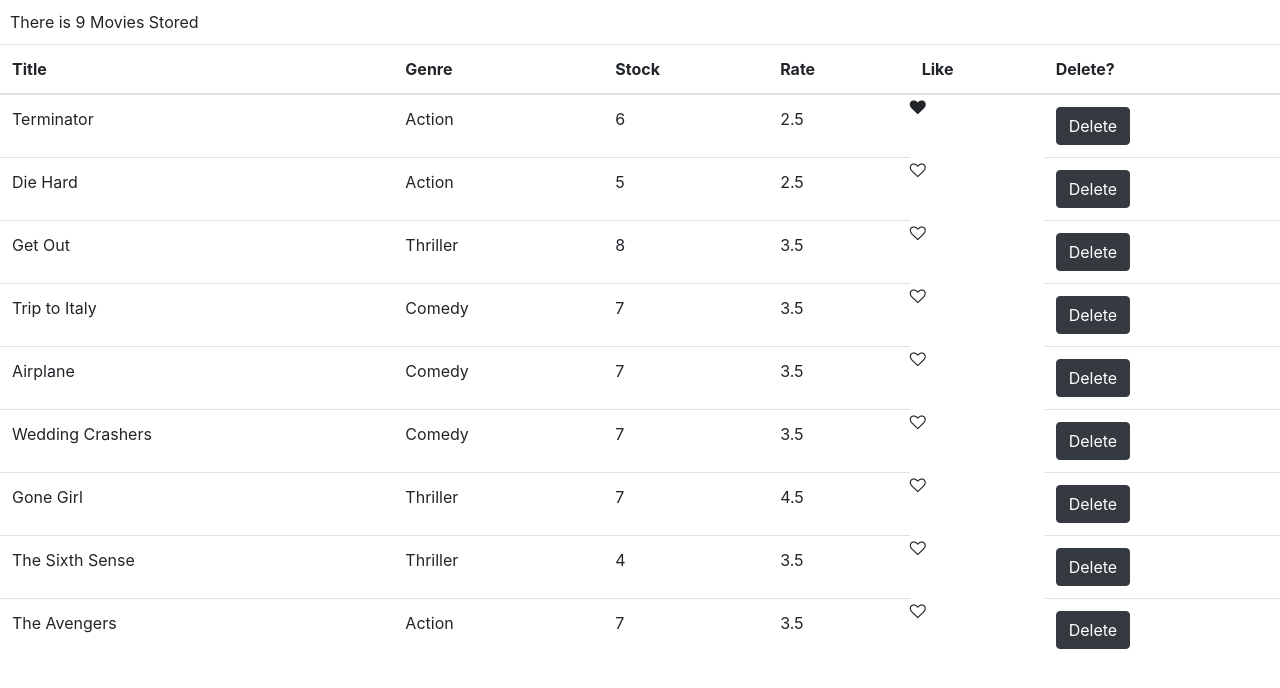
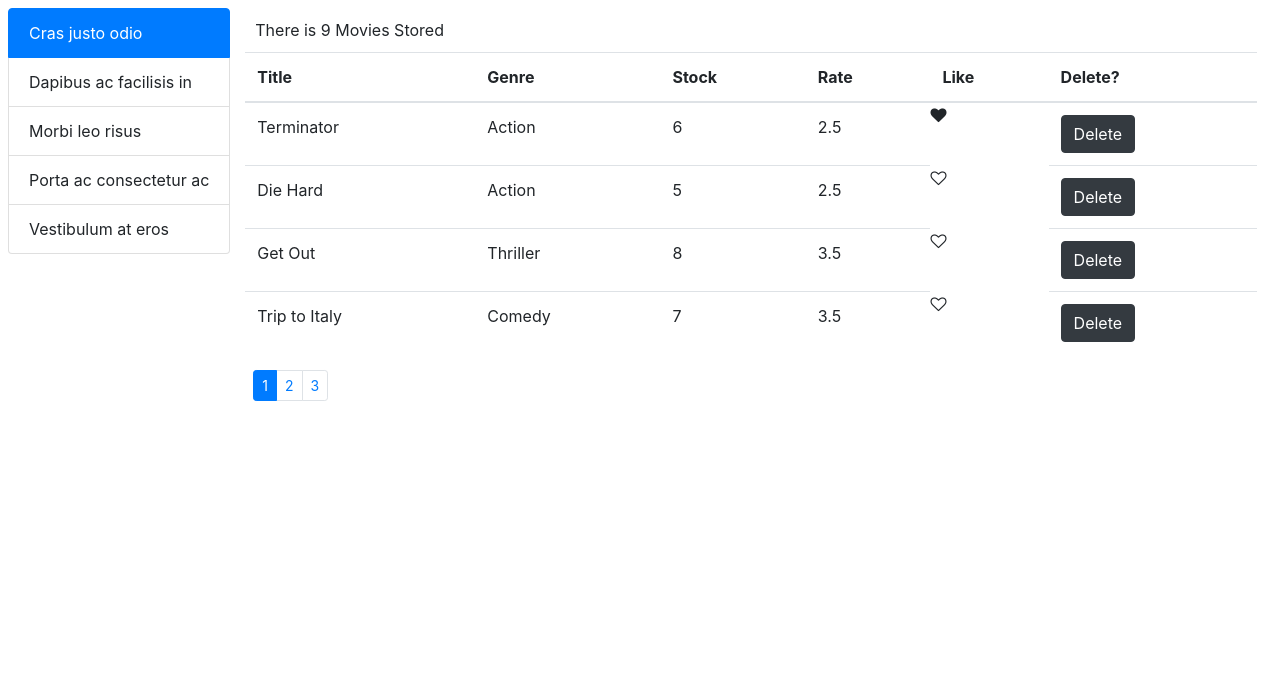
Before and after one commit to MohamedWSalah/Vidly-Frontend-ReactJS, a React (Create React App) app: page / in a window 1280 px wide. Shown: the top 688 px of the page. Built offline with nearby package versions, Linux system fonts and the light colour scheme.

Commit message:
Pagination

```diff
--- a/package.json
+++ b/package.json
@@ -11,6 +11,8 @@
     "@testing-library/user-event": "^7.2.1",
     "bootstrap": "^4.5.2",
     "font-awesome": "^4.7.0",
+    "lodash": "^4.17.10",
+    "prop-types": "^15.6.2",
     "react": "^16.13.1",
     "react-dom": "^16.13.1",
     "react-json-table": "^0.1.1",
--- a/src/components/common/like.jsx
+++ b/src/components/common/like.jsx
@@ -1,8 +1,11 @@
 import React, { Component } from "react";
 
 class like extends Component {
+  state = {
+    classes: "fa fa-heart",
+  };
   render() {
-    let classes = "fa fa-heart";
+    let classes = this.state.classes;
     if (!this.props.liked) classes += "-o";
 
     return (
@@ -10,9 +13,21 @@
         className={classes}
         onClick={this.props.onClick}
         style={{ cursor: "pointer" }}
+        onMouseEnter={this.onMouseEnter}
+        onMouseLeave={this.onMouseLeave}
       ></i>
     );
   }
+
+  onMouseEnter = () => {
+    const c = (this.state.classes = "fa fa-heart -o");
+    this.setState({ c });
+  };
+
+  onMouseLeave = () => {
+    const c = (this.state.classes = "fa fa-heart");
+    this.setState({ c });
+  };
 }
 
 export default like;
--- /dev/null
+++ b/src/components/common/pagination.jsx
@@ -0,0 +1,41 @@
+import React from "react";
+import _ from "lodash";
+import PropTypes from "prop-types";
+
+const Pagination = (props) => {
+  const { itemsCount, pageSize, onPageChange, currentPage } = props;
+
+  const pagesCount = Math.ceil(itemsCount / pageSize);
+  if (pagesCount === 1) return null;
+  const pages = _.range(1, pagesCount + 1);
+
+  return (
+    <nav aria-label="...">
+      <ul className="pagination pagination-sm m-2">
+        {pages.map((page) => (
+          <li
+            key={page}
+            className={page === currentPage ? "page-item active" : "page-item"}
+          >
+            <span
+              className="page-link"
+              style={{ cursor: "pointer" }}
+              onClick={() => onPageChange(page)}
+            >
+              {page}
+              <span className="sr-only">(current)</span>
+            </span>
+          </li>
+        ))}
+      </ul>
+    </nav>
+  );
+};
+
+Pagination.propTypes = {
+  itemsCount: PropTypes.number.isRequired,
+  pageSize: PropTypes.number.isRequired,
+  onPageChange: PropTypes.func.isRequired,
+  currentPage: PropTypes.number.isRequired,
+};
+export default Pagination;
--- /dev/null
+++ b/src/components/genreList.jsx
@@ -0,0 +1,20 @@
+import React, { Component } from "react";
+
+class GenreList extends Component {
+  state = {};
+  render() {
+    return (
+      <React.Fragment>
+        <ul class="list-group">
+          <li class="list-group-item active">Cras justo odio</li>
+          <li class="list-group-item">Dapibus ac facilisis in</li>
+          <li class="list-group-item">Morbi leo risus</li>
+          <li class="list-group-item">Porta ac consectetur ac</li>
+          <li class="list-group-item">Vestibulum at eros</li>
+        </ul>
+      </React.Fragment>
+    );
+  }
+}
+
+export default GenreList;
--- a/src/components/movies.jsx
+++ b/src/components/movies.jsx
@@ -1,23 +1,33 @@
 import React, { Component } from "react";
 import { getMovies } from "../services/fakeMovieService";
-import { FontAwesomeIcon } from "@fortawesome/react-fontawesome";
-import { faHeart } from "@fortawesome/free-solid-svg-icons";
+import Pagination from "./common/pagination";
 import Like from "./common/like";
-
+import { paginate } from "../utils/paginate";
+import GenreList from "./genreList";
 class Movies extends Component {
   state = {
     movies: getMovies(),
+    deletebtn: "btn btn-dark",
+    pageSize: 4,
+    currentPage: 1,
   };
 
   render() {
-    return <React.Fragment>{this.movieCheck()}</React.Fragment>;
+    const { currentPage, pageSize, movies: allMovies } = this.state;
+
+    const movies = paginate(allMovies, currentPage, pageSize);
+    return <React.Fragment>{this.movieCheck(movies)}</React.Fragment>;
   }
 
-  movieCheck() {
+  movieCheck(M) {
     return this.state.movies.length === 0 ? (
       <h1>There is no movies in the list {this.state.movies.length}</h1>
     ) : (
-      <React.Fragment>
+      <div>
+        <div className="row m-2">
+          <GenreList></GenreList>
+
+          <div class="col">
             <p style={{ margin: 10 }}>
               There is {this.state.movies.length} Movies Stored
             </p>
@@ -33,7 +43,7 @@
                 </tr>
               </thead>
               <tbody>
-            {this.state.movies.map((movie) => (
+                {M.map((movie) => (
                   <tr key={movie._id}>
                     <td>{movie.title}</td>
                     <td>{movie.genre.name}</td>
@@ -46,7 +56,9 @@
                     <td>
                       <button
                         onClick={() => this.handleDelete(movie)}
-                    className="btn btn-dark"
+                        className={this.state.deletebtn}
+                        onMouseEnter={() => this.deleteBtnIn()}
+                        onMouseLeave={() => this.deleteBtnOut()}
                       >
                         Delete
                       </button>
@@ -55,7 +67,15 @@
                 ))}
               </tbody>
             </table>
-      </React.Fragment>
+            <Pagination
+              itemsCount={this.state.movies.length}
+              pageSize={this.state.pageSize}
+              onPageChange={this.handlePageChange}
+              currentPage={this.state.currentPage}
+            ></Pagination>
+          </div>
+        </div>
+      </div>
     );
   }
 
@@ -70,6 +90,27 @@
     movies[index].liked = !movies[index].liked;
     this.setState({ movies });
   };
+
+  deleteBtnIn = (id) => {
+    let deletebtn = this.state.deletebtn;
+    deletebtn === "btn btn-danger"
+      ? (deletebtn = "btn btn-dark")
+      : (deletebtn = "btn btn-danger");
+    this.setState({ deletebtn });
+  };
+
+  deleteBtnOut = (id) => {
+    let deletebtn = this.state.deletebtn;
+    deletebtn === "btn btn-dark"
+      ? (deletebtn = "btn btn-danger")
+      : (deletebtn = "btn btn-dark");
+    this.setState({ deletebtn });
+  };
+
+  handlePageChange = (page) => {
+    console.log(page);
+    this.setState({ currentPage: page });
+  };
 }
 
 export default Movies;
--- /dev/null
+++ b/src/utils/paginate.js
@@ -0,0 +1,6 @@
+import _ from "lodash";
+
+export function paginate(items, pageNumber, pageSize) {
+  const startIndex = (pageNumber - 1) * pageSize;
+  return _(items).slice(startIndex).take(pageSize).value();
+}
```
Also changed, not shown: 2 other files (tests, documents, lock files or other folders). Lines whose indentation alone changed are shown as unchanged.
